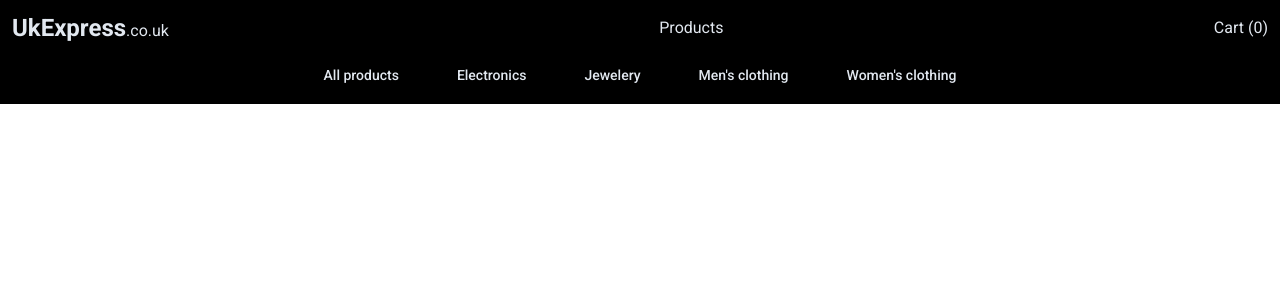
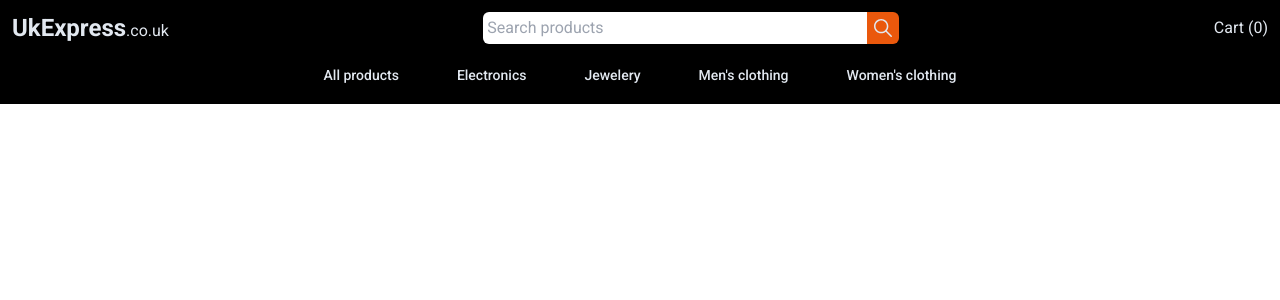
Before and after one commit to NDraganov/uk-express, a React (Vite) app: page /jewelery in a window 1280 px wide. Shown: the top 300 px of the page. Built offline with nearby package versions, Linux system fonts and the light colour scheme.

Commit message:
Create input component

```diff
--- a/package.json
+++ b/package.json
@@ -13,6 +13,7 @@
     "@reduxjs/toolkit": "^1.9.7",
     "react": "^18.2.0",
     "react-dom": "^18.2.0",
+    "react-icons": "^4.12.0",
     "react-redux": "^8.1.3",
     "react-router-dom": "^6.18.0"
   },
--- a/src/features/header/Header.tsx
+++ b/src/features/header/Header.tsx
@@ -1,8 +1,10 @@
 import { useState } from "react";
 import { useAppSelector } from "../../store/hooks";
 import { NavLink } from "react-router-dom";
-import NavigationLink from "../../ui/NavigationLink";
+import Input from "../../ui/Input";
 import Cart from "../cart/Cart";
+import { IconContext } from "react-icons";
+import { IoIosSearch } from "react-icons/io";
 
 export default function Header() {
   const [isCartVisible, setIsCartVisible] = useState(false);
@@ -23,12 +25,14 @@ export default function Header() {
         <NavLink to="/">UkExpress</NavLink>
         <p className="text-base font-normal">.co.uk</p>
       </h2>
-
-      <nav>
-        <ul>
-          <NavigationLink to="products" title="Products" />
-        </ul>
-      </nav>
+      <IconContext.Provider value={{ className: "text-[1.5rem]" }}>
+        <div className="flex items-center">
+          <Input />
+          <div className="rounded-r-md bg-orange-600 p-1">
+            <IoIosSearch />
+          </div>
+        </div>
+      </IconContext.Provider>
 
       <button onClick={handleOpenCart}>Cart ({cartQuantity})</button>
 
--- /dev/null
+++ b/src/ui/Input.tsx
@@ -0,0 +1,11 @@
+export default function Input() {
+  return (
+    <form>
+      <input
+        className="w-96 rounded-l-md p-1"
+        type="text"
+        placeholder="Search products"
+      />
+    </form>
+  );
+}
```
Also changed, not shown: 1 other file (tests, documents, lock files or other folders).
